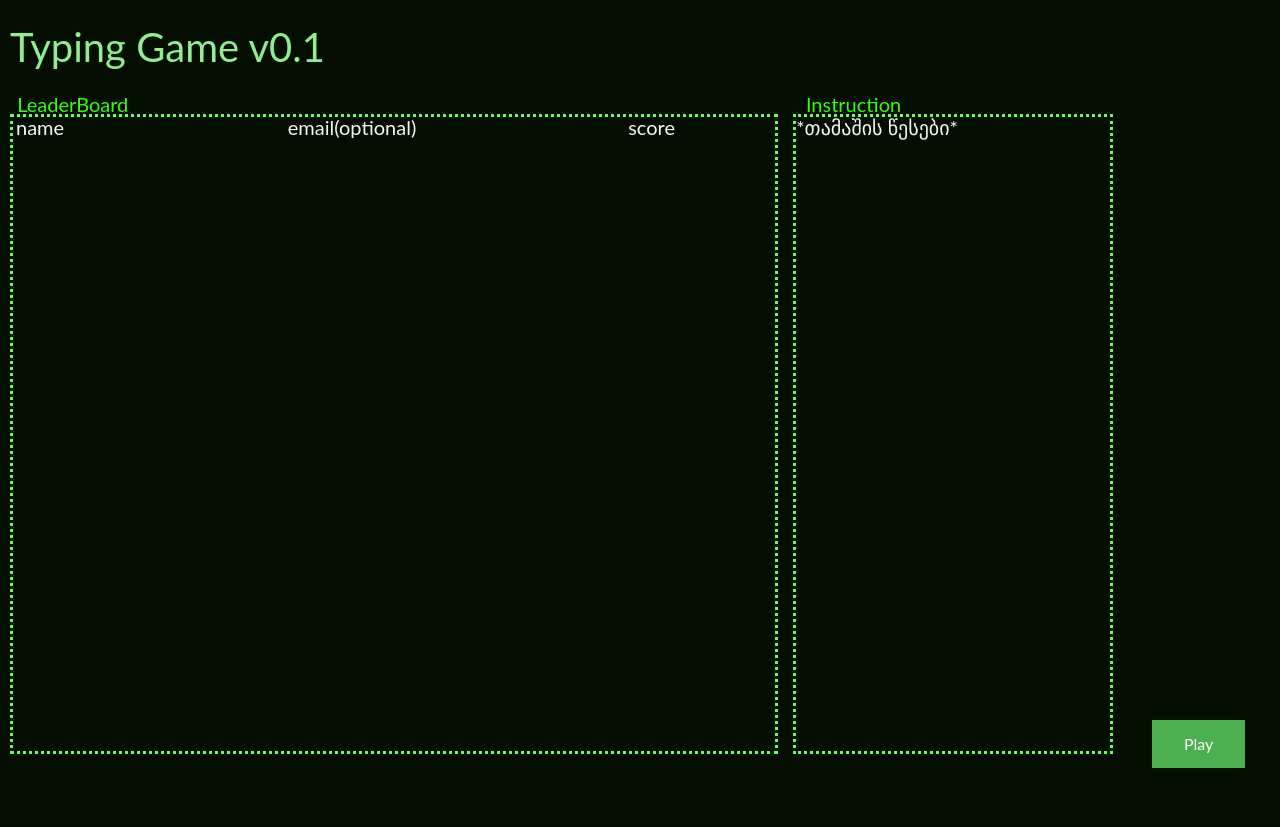
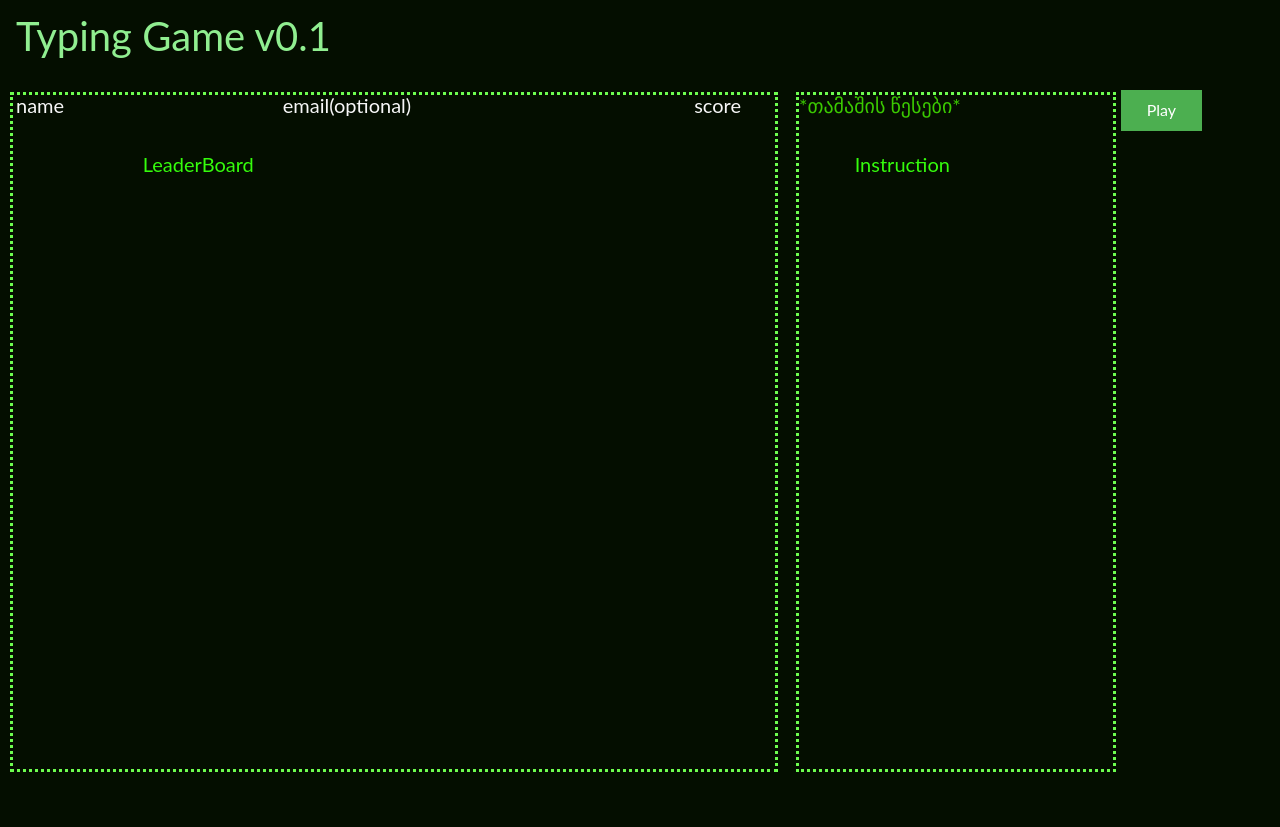
Before and after one commit to GiorgioRR/typing-game, a Flask app: page / in a window 1280 px wide. After the commit the page ends 772 px from the top, so only its background shows below. Run offline with Flask 2, Linux system fonts and the light colour scheme; data comes from the database, SQL or seed files in the repository; both versions use the stored data as it was after the commit; parts of the project's set-up code (start-up, migrations or seed data) failed here and were passed over.

Commit message:
some updates

```diff
--- a/app.py
+++ b/app.py
@@ -42,9 +42,9 @@ class User(db.Model):
 @app.route("/home")
 @app.route("/")
 def index():
-    users = []
+    users = [["", "name", "email(optional)", "score"], ]
     for n, user in enumerate(User.query.all()):
-        users.append([n+1, user.name, user.email, user.score])
+        users.append([f"#{n+1}", user.name, user.email, user.score])
 
     return render_template("index.html", users=users)
 
@@ -89,7 +89,7 @@ def handle_my_custom_event(json, methods=["POST", "GET"]):
 
 @socketio.on("disconnect")
 def diconnect_user():
-    #ip = session.get("ip_address")
+    # ip = session.get("ip_address")
     session["online"] = False
 
 
--- a/static/css/normalizer.css
+++ b/static/css/normalizer.css
@@ -39,7 +39,6 @@
 
   h1 {
     font-size: 2em;
-    margin: 0.67em 0;
   }
 
   /* Grouping content
--- a/static/css/style.css
+++ b/static/css/style.css
@@ -12,7 +12,7 @@
     box-sizing: border-box;
 }
 
-html, body { height: 100%; width: 100%; padding: 0; margin: 0; }
+html, body { height: 100%; width: 100%; }
 
 html {
     background-color: #040e00;
@@ -20,11 +20,7 @@ html {
     font-family: "Lato", "Arial", sans-serif;
     font-size: 20px;
     text-rendering: optimizeLegibility;
-    /* overflow-y: hidden; */
-}
-
-body {
-    /* position: fixed; */
+    overflow-y: hidden;
 }
 
 h1 {
@@ -32,6 +28,14 @@ h1 {
 }
 
 h2 {
+    position: relative;
+    color: #35fc0c;
+    background-color: #040e00;
+    width: fit-content;
+    z-index: 1;
+}
+
+h3 {
     color: #f7f7f7;
 }
 
@@ -39,83 +43,99 @@ h2 {
 /* REUSABLE COMPONENTS */
 /* --------------------------------------------------------- */
 
+.col-one {
+    display: inline-block;
+    vertical-align: top;
+    margin-left: .5em;
+    height: 85vh;
+    width: 61%;
+    min-width: 510px;
+}
+
+.col-two {
+    display: inline-block;
+    vertical-align: top;
+    height: 85vh;
+    width: 27%;
+    min-width: 260px;
+}
+
+.col-three {
+    display: inline-block;
+    vertical-align: top;
+    height: 85vh;
+    /* width: 10%; */
+}
+
+.frame {
+    height: 85vh;
+    /* margin-left: .5em; */
+    border: dotted #6dfd4f;
+}
+
 .title {
-    width: 65%;
-    margin-left: 10px;
+    display: inline-block;
+    margin: .4em;
 }
 
 .l-title {
-    display: inline-block;
-    position: relative;
-    background-color: #040e00;
-    text-align: center;
-    color: #35fc0c;
-    width: 120px;
-    left: 1%;
+    top: 12%;
+    left: 17%;
 }
 
 .l-instr {
-    display: inline-block;
-    position: relative;
-    background-color: #040e00;
-    text-align: center;
-    color: #35fc0c;
-    width: 100px;
-    left: 53%;
+    top: 12%;
+    left: 17%;
 }
 
 .leaderboard {
-    display: inline-block;
-    vertical-align: top;
-    /* overflow: auto; */
-    color: white;
-    height: 80%;
+    overflow: auto;
+    position: absolute;
+    z-index: -1;
     width: 60%;
-
-    margin-left: 10px;
-    border: dotted #6dfd4f;
+    min-width: 510px;
 }
 
 .instruction {
-    display: inline-block;
-    vertical-align: top;
-    color: white;
-    height: 80%;
+    overflow: auto;
+    position: absolute;
     width: 25%;
+    min-width: 260px;
+    z-index: -1;
+}
 
-    margin-left: 10px;
-    border: dotted #6dfd4f;
+#element {
+    display: flex;
+    justify-content: flex-start;
+    align-items: left;
 }
 
 .button {
-    position: absolute;
-    top: 90%;
-    left: 90%;
+    position: relative;
+    top: 1.14em;
+    right: 1.6em;
 
-    background-color: #4CAF50; /* Green */
+    background-color: #4CAF50;
     border: none;
     color: white;
-    padding: 15px 32px;
+    padding: .7em 1.6em;
     text-align: center;
-    text-decoration: none;
-    font-size: 16px;
+    font-size: .8em;
+    cursor: pointer;
 }
+
 .name {
-    display: inline-block;
     width: 35%;
     margin-left: 3px;
 }
 
 .email {
-    display: inline-block;
-    width: 44%;
+    width: 54%;
 }
 
 .score {
-    display: inline-block;
     width: 5%;
 }
-
 
 /* --------------------------------------------------------- */
 /* GAMEPLAY STYLE */
@@ -184,7 +204,7 @@ h2 {
     color: red;
 }
 
-@media only screen and (max-width: 840px) {
+@media screen and (max-width: 840px) {
     #input {
         width: 22%;
     }
--- a/templates/gameplay.html
+++ b/templates/gameplay.html
@@ -6,6 +6,7 @@
 
 
 {% block body %}
+
     <h2 id="score">score: 00</h2>
 
     <h1 id="time">3</h1>
@@ -13,9 +14,7 @@
     <input type="text" id="input">
     <h2 class="input"><<< input (use enter key)</h2>
 
-    <div id="elements">
-
-    </div>
+    <div id="elements"></div>
 
     <!-- <script src="https://cdn.socket.io/socket.io-1.0.0.js"></script> -->
     <script src="https://cdnjs.cloudflare.com/ajax/libs/socket.io/2.0.4/socket.io.js"></script>
--- a/templates/index.html
+++ b/templates/index.html
@@ -5,27 +5,33 @@
 {% endblock %}
 
 {% block body %}
+    <header>
         <h1 class="title">Typing Game v0.1</h1>
+    </header>
 
+    <main>
+        <div class="col-one">
             <h2 class="l-title">LeaderBoard</h2>
-    <h2 class="l-instr">Instruction</h2>
-    <br>
-    <div class="leaderboard">
-        <h2 class="name">name</h2>
-        <h2 class="email">email(optional)</h2>
-        <h2 class="score">score</h2>
-
+            <div class="frame leaderboard">
                 {% for user in users %}
-            <h2 class="name">#{{user[0]}} {{user[1]}}</h2>
-            <h2 class="email">{{user[2]}}</h2>
-            <h2 class="score">{{user[3]}}</h2>
+                    <div id="element">
+                        <h3 class="name">{{user[0]}} {{user[1]}}</h3> <!-- [#1 username]-->
+                        <h3 class="email">{{user[2]}}</h3>
+                        <h3 class="score">{{user[3]}}</h3>
+                    </div>
                 {% endfor %}
             </div>
-
-
-    <div class="instruction">
-        <h2>*თამაშის წესები*</h2>
         </div>
 
+        <div class="col-two">
+            <h2 class="l-instr">Instruction</h2>
+            <p class="frame instruction">
+                *თამაშის წესები*
+            </p>
+        </div>
+
+        <div class="col-three">
             <a href="/start"><button class="button">Play</button></a>
+        </div>
+    </main>
 {% endblock %}
```
Also changed, not shown: sql/database.db. Lines whose indentation alone changed are shown as unchanged.
